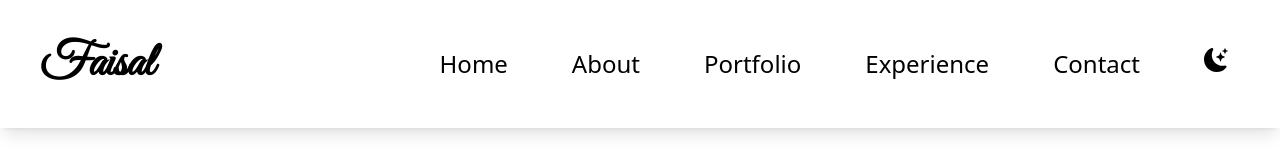
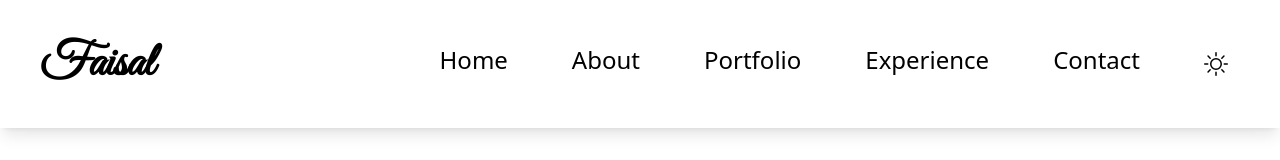
Before and after one commit to MohdFaisalBidda/mohdfaisalbidda.github.io, a React (Create React App) app: page / in a window 1280 px wide. Shown: the top 160 px of the page. Built offline with nearby package versions, Linux system fonts and the light colour scheme; a web font is replaced by a local one.

Commit message:
Changed DarkMode Button

```diff
--- a/src/Components/NavBar.tsx
+++ b/src/Components/NavBar.tsx
@@ -4,7 +4,7 @@ import { FaBars, FaTimes } from 'react-icons/fa'
 import { Link } from "react-scroll"
 import { motion } from 'framer-motion';
 
-// import { BsSun } from 'react-icons/bs'
+import { BsSun } from 'react-icons/bs'
 
 
 const NavBar = (props: any) => {
@@ -42,7 +42,7 @@ const NavBar = (props: any) => {
 
                     <li className='px-8 cursor-pointer capitalize font-thin text-black hover:scale-105 duration-200 text-2xl dark:text-secondary'><Link to="contact" smooth >Contact</Link></li>
 
-                    <li className='px-8 cursor-pointer capitalize font-thin text-black hover:scale-105 duration-200 text-2xl dark:text-secondary'><BsMoonStarsFill className='text-black dark:text-secondary' onClick={props.handleTheme} /></li>
+                    <li className='px-8 my-2 cursor-pointer capitalize font-thin text-black hover:scale-105 duration-200 text-2xl dark:text-secondary'>{props.theme ==="light" ? <BsMoonStarsFill className='text-black dark:text-secondary' onClick={props.handleTheme} />:<BsSun onClick={props.handleTheme} />}</li>
                 </motion.ul>
 
 
@@ -66,7 +66,7 @@ const NavBar = (props: any) => {
                     <li className='px-4 cursor-pointer capitalize font-medium  hover:scale-105 duration-200 py-6 text-4xl'><Link onClick={() => setNav(!nav)} to="experience" smooth >Experience</Link></li>
                     <li className='px-4 cursor-pointer capitalize font-medium  hover:scale-105 duration-200 py-6 text-4xl'><Link onClick={() => setNav(!nav)} to="contact" smooth >Contact</Link></li>
 
-                    <li className='px-8 my-4 cursor-pointer capitalize font-thin text-black hover:scale-105 duration-200 text-4xl dark:text-secondary'><BsMoonStarsFill className='text-black dark:text-secondary' onClick={props.handleTheme} /></li>
+                    <li className='px-8 my-4 cursor-pointer capitalize font-thin text-black hover:scale-105 duration-200 text-4xl dark:text-secondary'>{props.theme ==="light"?<BsMoonStarsFill className='text-black dark:text-secondary' onClick={props.handleTheme} />:<BsSun onClick={props.handleTheme} />}</li>
 
                     <motion.div
                         initial={{ x: 0, opacity: 0 }}
```
